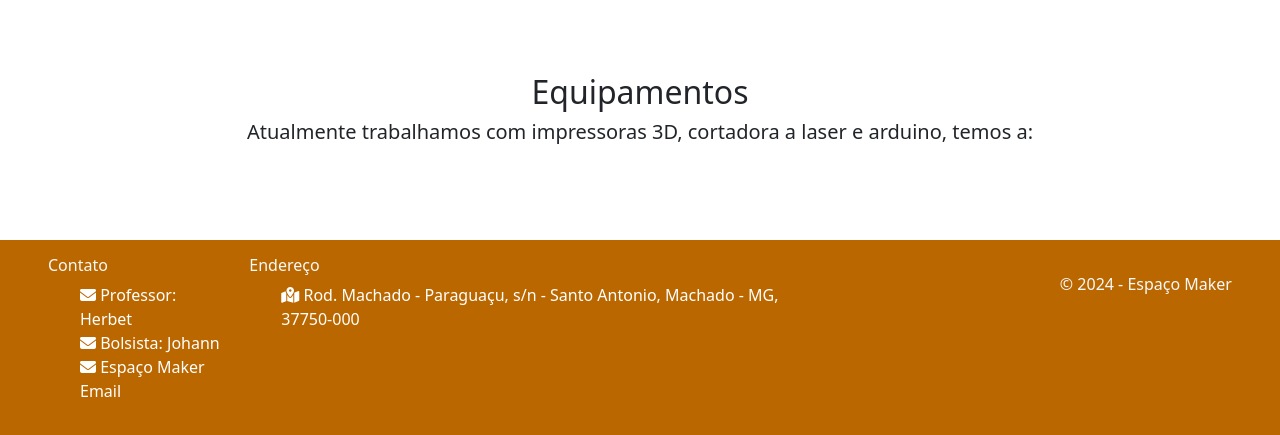
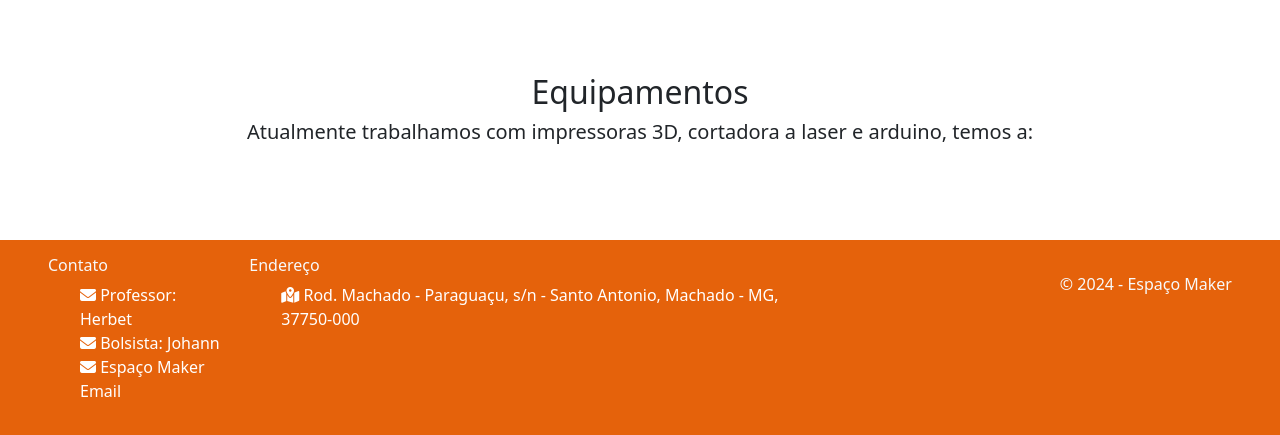
Before and after one commit to JESFTechnology/Pixel3D, a PHP site: page / in a window 1280 px wide. Shown: the part 899-1334 px from the top of the page. Run offline with PHP 8.4, Linux system fonts and the light colour scheme.

Commit message:
Update estilo.css

```diff
--- a/css/estilo.css
+++ b/css/estilo.css
@@ -70,7 +70,7 @@
 }
 
 .rodape{
-    background-color: #bb6700;
+    background-color:  rgb(229, 98, 11);
 
 }
 
```
